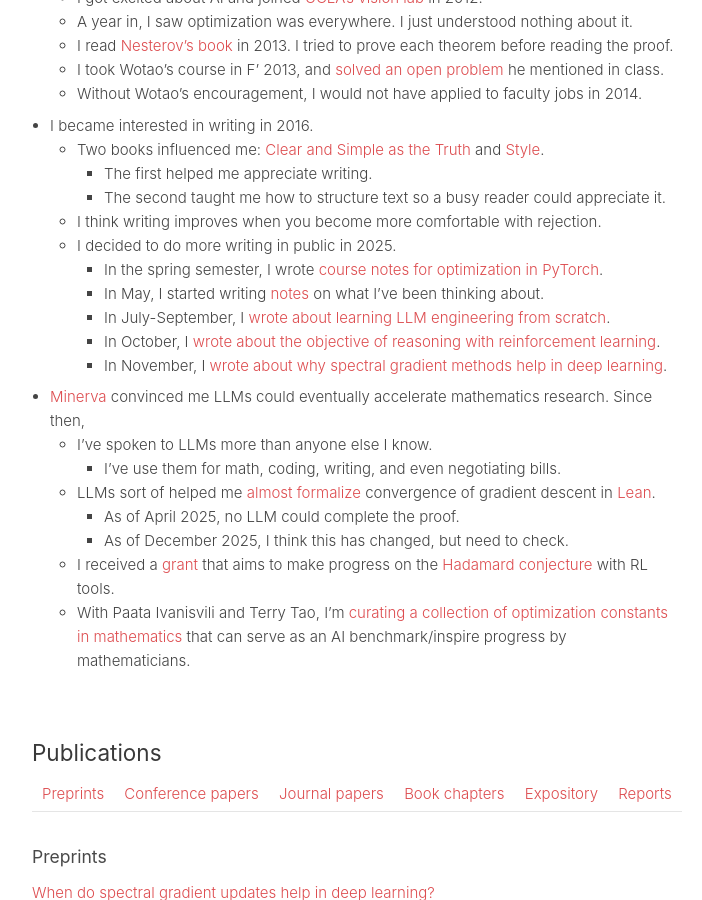
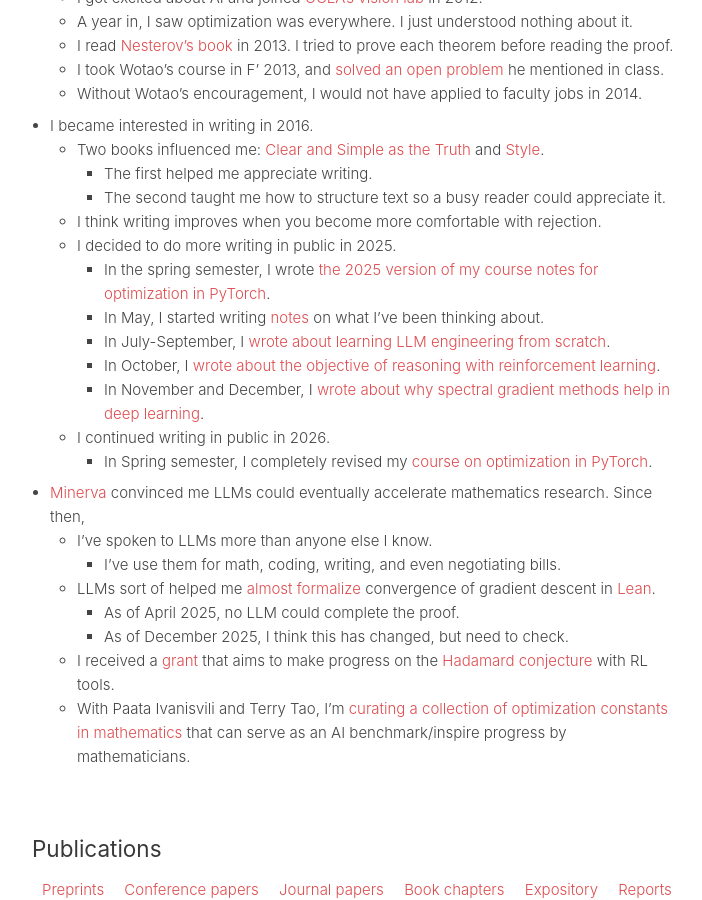
Before and after one commit to damek/damek.github.io, a Jekyll site: the page built from index.md, in a window 1280 px wide and 900 px high, scrolled down 1698 px. Shown: the whole window, without its empty margins (283-985 px from the left). Built offline with Jekyll 4.4.1, drawn with Linux system fonts in a browser that asks for light colours.

Commit message:
updated course notes for optimization in PyTorch and revised writing timeline for 2026

```diff
--- a/index.md
+++ b/index.md
@@ -62,11 +62,13 @@
         - The second taught me how to structure text so a busy reader could appreciate it.
     - I think writing improves when you become more comfortable with rejection.
     - I decided to do more writing in public in 2025.
-        - In the spring semester, I wrote [course notes for optimization in PyTorch](http://optimizationinpytorch.com).
+        - In the spring semester, I wrote [the 2025 version of my course notes for optimization in PyTorch](https://damek.github.io/STAT-4830/archive/2025/toc.html).
         - In May, I started writing [notes](random) on what I've been thinking about.
         - In July-September, I [wrote about learning LLM engineering from scratch](https://x.com/damekdavis/status/1968079612044509347).
         - In October, I [wrote about the objective of reasoning with reinforcement learning](https://arxiv.org/abs/2510.13651).
-        - In November, I [wrote about why spectral gradient methods help in deep learning](https://x.com/damekdavis/status/1996018764341805507?s=20).
+        - In November and December, I [wrote about why spectral gradient methods help in deep learning](https://x.com/damekdavis/status/1996018764341805507?s=20).
+    - I continued writing in public in 2026.
+        - In Spring semester, I completely revised my [course on optimization in PyTorch](http://optimizationinpytorch.com).
 - [Minerva](https://arxiv.org/abs/2206.14858) convinced me LLMs could eventually accelerate mathematics research. Since then,
     - I've spoken to LLMs more than anyone else I know.
         - I've use them for math, coding, writing, and even negotiating bills.
```
